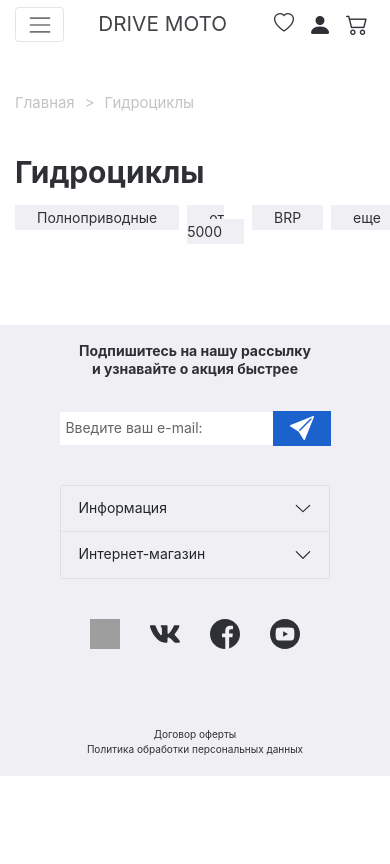
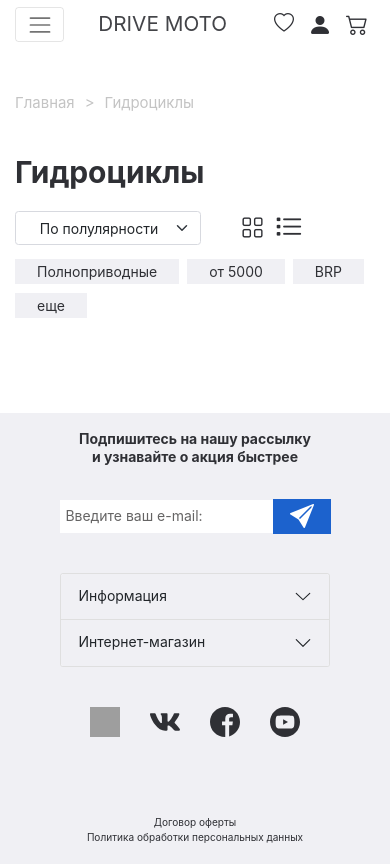
Before and after one commit to MariiaUdovytska/React-Online-store-Gidrotsikly, a React (Create React App) app in the folder react-online-store-gidrotsikly/: page / in a window 390 px wide. Built offline with nearby package versions, Linux system fonts and the light colour scheme; grey boxes are pictures that could not be loaded.

Commit message:
add styles media for SearchByCategory

```diff
--- a/react-online-store-gidrotsikly/src/MenuBurger.js
+++ b/react-online-store-gidrotsikly/src/MenuBurger.js
@@ -88,8 +88,8 @@ class MenuBurger extends React.Component {
 										<Nav.Link className='nav-bar-phone__items-a' href="#"><i className="bi bi-heart" style={{ display: 'inline-flex', paddingRight: '23px', fontSize: '17px', color: '#2F3035'}}></i>Избранное</Nav.Link>
 										<Nav.Link className='nav-bar-phone__items-a' href="#"><i className="bi bi-cart2" style={{ display: 'inline-flex', paddingRight: '23px',fontSize: '17px', color: '#2F3035'}}></i>Корзина</Nav.Link>
 										<Nav.Link className='nav-bar-phone__items-a' href="#"><i className="bi bi-house-door"  style={{ display: 'inline-flex', paddingRight: '23px',fontSize: '17px', color: '#2F3035'}}></i>Магазины</Nav.Link>
-										<Nav.Link className='nav-bar-phone__items-a' href="#"><i class="bi bi-percent" style={{ display: 'inline-flex', paddingRight: '23px', fontSize: '17px', color: '#2F3035'}}></i>Акции</Nav.Link>
-										<Nav.Link className='nav-bar-phone__items-a' href="#"><i class="bi bi-box2" style={{ display: 'inline-flex', paddingRight: '23px', fontSize: '17px', color: '#2F3035'}}></i>Доставка и оплата</Nav.Link>
+										<Nav.Link className='nav-bar-phone__items-a' href="#"><i className="bi bi-percent" style={{ display: 'inline-flex', paddingRight: '23px', fontSize: '17px', color: '#2F3035'}}></i>Акции</Nav.Link>
+										<Nav.Link className='nav-bar-phone__items-a' href="#"><i className="bi bi-box2" style={{ display: 'inline-flex', paddingRight: '23px', fontSize: '17px', color: '#2F3035'}}></i>Доставка и оплата</Nav.Link>
 										<Nav.Link className='nav-bar-phone__navproducts-items' href="#">Квадроциклы</Nav.Link>
 										<Nav.Link className='nav-bar-phone__navproducts-items' href="#">Катера</Nav.Link>
 										<Nav.Link className='nav-bar-phone__navproducts-items nav-bar-phone__navproducts-items-active' href="#">Гидроциклы</Nav.Link>
--- a/react-online-store-gidrotsikly/src/SearchByCategory.js
+++ b/react-online-store-gidrotsikly/src/SearchByCategory.js
@@ -10,7 +10,7 @@ function SearchByCategory() {
 				<div className='search-by-category__body-common-sorting'>
 					<div className='search-by-category__body-common-sorting-left'>
 						<div className='search-by-category__body-common-sorting-left-items'><span>Полноприводные</span></div>
-						<div className='search-by-category__body-common-sorting-left-items'><span>от 5000</span></div>
+						<div className='search-by-category__body-common-sorting-left-items'><span>от&nbsp;5000</span></div>
 						<div className='search-by-category__body-common-sorting-left-items'><span>BRP</span></div>
 						<div className='search-by-category__body-common-sorting-left-items'><span>еще</span></div>
 					</div>
--- a/react-online-store-gidrotsikly/src/css/searchByCategory.css
+++ b/react-online-store-gidrotsikly/src/css/searchByCategory.css
@@ -13,6 +13,7 @@
 	width: 100%;
 	justify-content: space-between;
 	margin-top: 20px;
+	align-items: center;
 }
 .search-by-category__body-common-sorting-left{
 	margin: 0px -4px;
@@ -49,3 +50,34 @@ padding: 0px 4px;
 .form-select:focus{
 	box-shadow: none;
 }
+
+@media(max-width:797px){
+	.search-by-category__body-common-sorting{
+		display: flex;
+		flex-direction: column-reverse;
+		align-items: flex-start;
+	}
+	.search-by-category__body-common-sorting-left{
+		margin: 20px -4px 0px;
+		flex-wrap: wrap;
+	}
+	.search-by-category__body-common-sorting-left-items{
+		padding: 0px 4px;
+		margin-bottom: 20px;
+		}
+}
+
+@media(max-width:318px){
+	.form-select{
+		padding: 0.320rem 2.95rem 0.375rem 0.8rem;
+		font-size: 0.95rem;
+	}
+	.search-by-category__body-common-sorting-right-select{
+		margin-right: 15px;
+	}
+}
+@media(max-width:281px){
+	.form-select{
+		padding: 0.320rem 2.15rem 0.375rem 0.5rem;
+	}
+}
```
